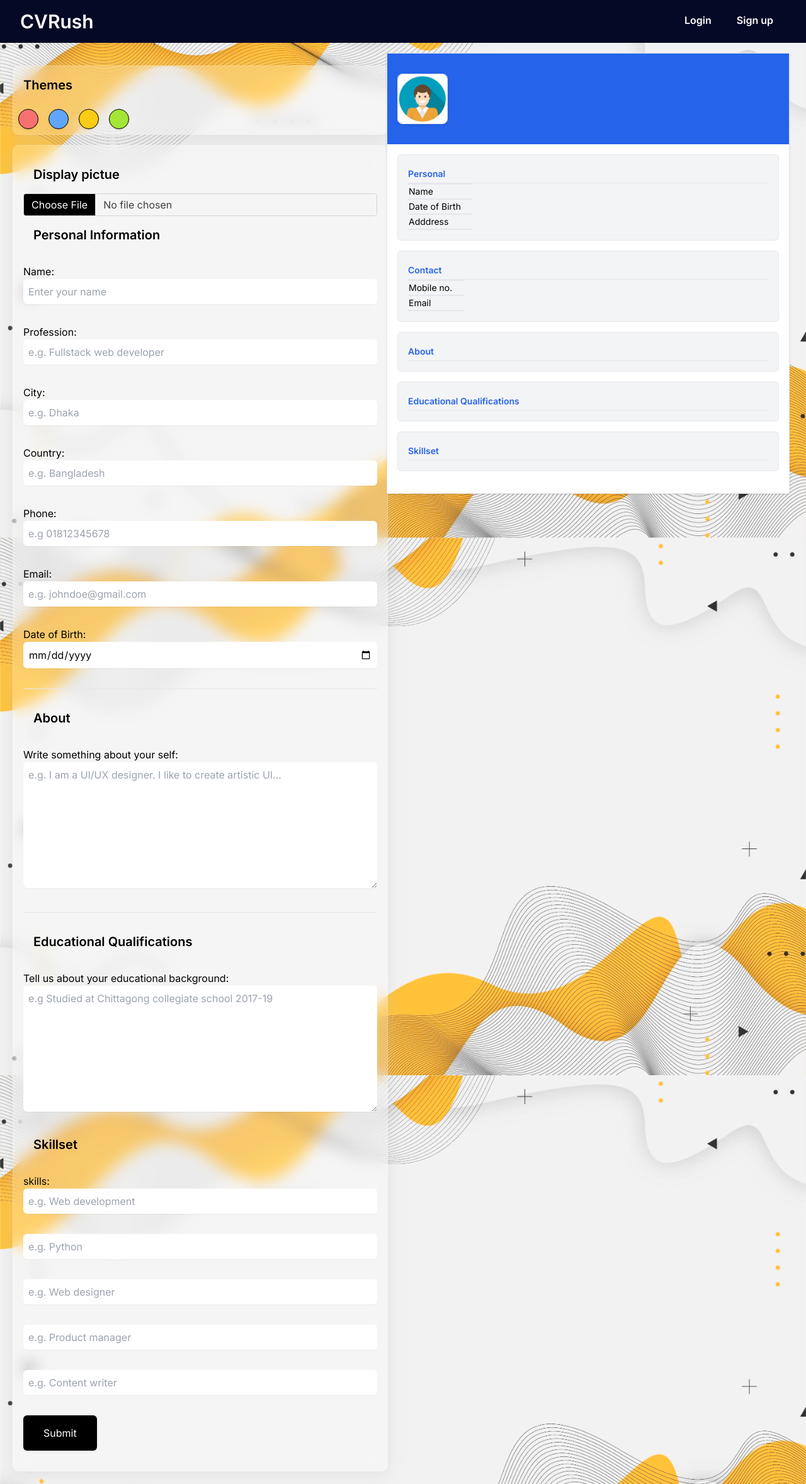
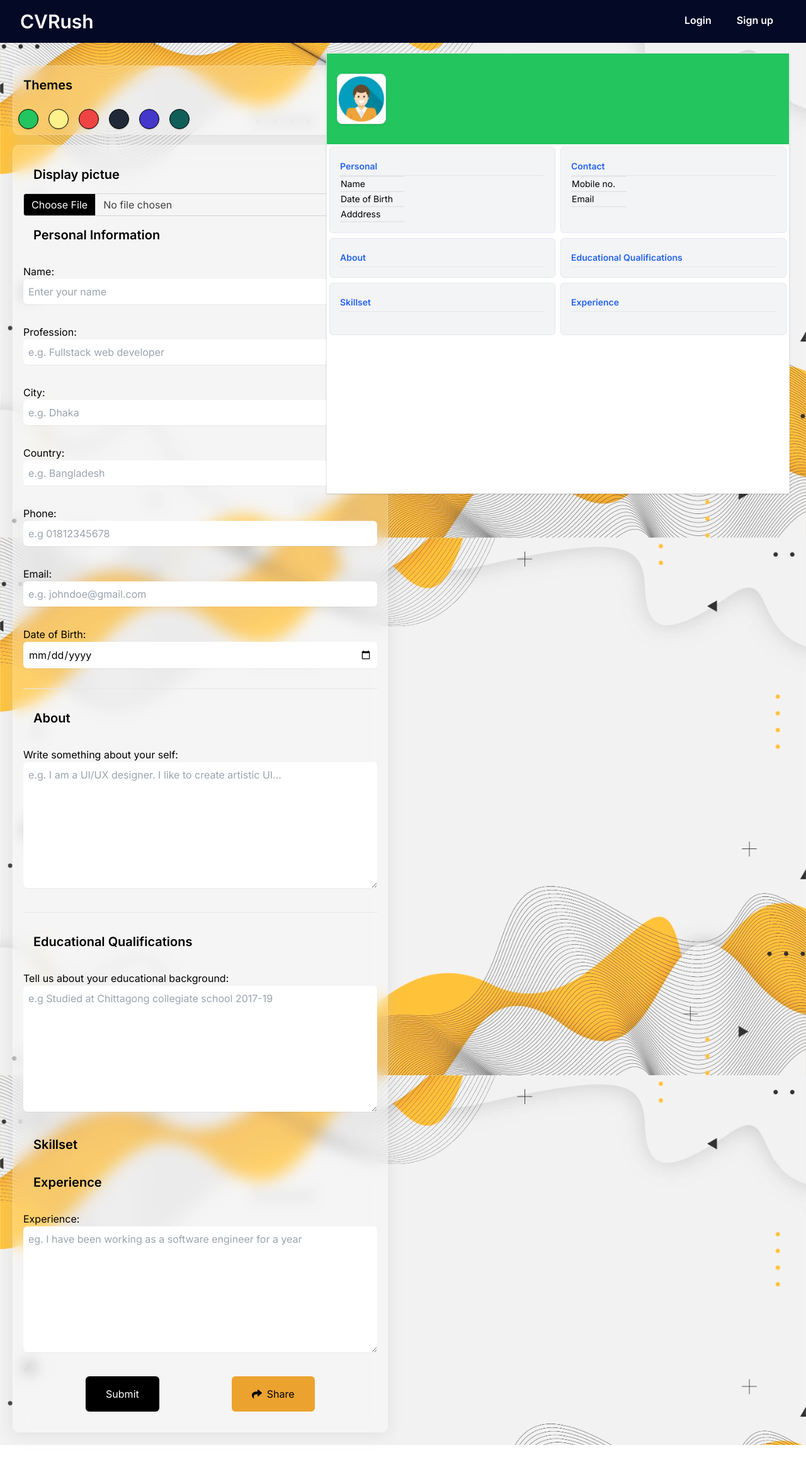
Before and after one commit to Khandakar227/coderush-hackathon, a Next.js app in the folder application/: page /cv-generator in a window 1280 px wide. Shown: the whole page at 63% size. After the commit the page ends 2294 px from the top, so only its background shows below. Built offline with nearby package versions, Linux system fonts and the light colour scheme; a web font is replaced by a local one.

Commit message:
Almost updated cv-generator

```diff
--- a/application/src/components/cv-generator/Input.tsx
+++ b/application/src/components/cv-generator/Input.tsx
@@ -1,10 +1,12 @@
+import React, { useEffect, useState } from "react";
+
 interface InputProps {
   label: string;
   name: string;
   placeholder: string;
   type: string;
-    element?: 'textarea'| string;
-    props?:any
+  element?: "textarea" | string;
+  props?: any;
 }
 
 const Input = ({
@@ -12,6 +14,7 @@ const Input = ({
   name,
   placeholder,
   type,
+  defaultValue,
   element,
   props,
 }: {
@@ -19,10 +22,12 @@ const Input = ({
   name: string;
   placeholder: string;
   type: string;
-  element?: 'textarea'| string;
-  props?:any
+  defaultValue?: string;
+  element?: "textarea" | string;
+  props?: any;
 }) => {
-    if (element == 'textarea')
+
+  if (element == "textarea")
     return (
       <div className="py-4">
         {label ? <label> {label}: </label> : ""}
@@ -30,10 +35,11 @@ const Input = ({
           name={name}
           placeholder={placeholder}
           className="rounded-md p-2 shadow-sm w-full outline-none min-h-[200px]"
+          defaultValue={defaultValue}
           {...props}
         ></textarea>
       </div>
-    )
+    );
   return (
     <div className="py-4">
       {label ? <label> {label}: </label> : ""}
@@ -42,6 +48,8 @@ const Input = ({
         placeholder={placeholder}
         type={type}
         className="rounded-md p-2 shadow-sm w-full"
+        defaultValue={defaultValue}
+        // onChange={changeHandler}
         {...props}
       />
     </div>
--- /dev/null
+++ b/application/src/components/cv-generator/ShareButton.tsx
@@ -0,0 +1,11 @@
+import {FaShare} from "react-icons/fa";
+function ShareButton() {
+  return (
+    <button className="bg-[#eca22f] text-black py-4 px-8 flex gap-2 items-center justify-center rounded-md" type="button">
+        <FaShare/>
+        <span>Share</span>
+    </button>
+  )
+}
+
+export default ShareButton
--- /dev/null
+++ b/application/src/components/cv-generator/template/template1.tsx
@@ -0,0 +1,106 @@
+import { ClientDataProps } from "@/utils/types";
+
+function Template1({
+  clientData,
+  displayPhoto,
+  theme,
+}: {
+  clientData: ClientDataProps;
+  theme: {color:string, bg: string};
+  displayPhoto: string;
+}) {
+
+  return (
+    <div className="bg-white text-sm w-full h-full border shadow overflow-auto">
+      <div className={`${theme.color} ${theme.bg} px-4 py-8 flex gap-4 justify-start items-center`}>
+        <img
+          src={displayPhoto || "/assets/dp_temp.png"}
+          alt={clientData?.username[0] || "User name"}
+          className="h-20 rounded-lg border shadow"
+        />
+        <div>
+          <p className="text-lg font-bold"> {clientData?.username[0]} </p>
+          <p> {clientData?.profession} </p>
+        </div>
+      </div>
+
+      <div className="grid grid-cols-2">
+        <div className="m-1 p-4 border rounded-md bg-gray-100">
+          <h4 className="text-blue-600 font-bold py-1"> Personal </h4>
+          <hr />
+          <table cellSpacing="5">
+            <tbody>
+              <tr className="py-4 border-y-2">
+                <td className="field"> Name </td>
+                <td className="field-value"> {clientData?.username[0]} </td>
+              </tr>
+
+              <tr className="py-4 border-y-2">
+                <td className="field"> Date of Birth </td>
+                <td className="field-value">{clientData?.date_of_birth[0]}</td>
+              </tr>
+
+              <tr className="py-4 border-y-2">
+                <td className="field"> Adddress </td>
+                <td className="field-value">
+                  {clientData?.city[0]} {clientData?.city.length ? "," : ""}
+                  {clientData?.country[0]}
+                </td>
+              </tr>
+            </tbody>
+          </table>
+        </div>
+
+        <div className="m-1 p-4 border rounded-md bg-gray-100">
+          <h4 className="text-sm text-blue-600 font-bold py-1"> Contact </h4>
+          <hr />
+          <table cellSpacing="5" className="text-sm">
+            <tbody>
+              <tr className="py-4 border-y-2">
+                <td className="field"> Mobile no. </td>
+                <td className="field-value"> {clientData?.phone[0]} </td>
+              </tr>
+
+              <tr className="py-4 border-y-2">
+                <td className="field"> Email </td>
+                <td className="field-value"> {clientData?.email[0]} </td>
+              </tr>
+            </tbody>
+          </table>
+        </div>
+
+        <div className="m-1 p-4 border rounded-md bg-gray-100">
+          <h4 className="text-sm text-blue-600 font-bold py-1"> About </h4>
+          <hr />
+          <p className="whitespace-pre-wrap">{clientData?.about[0]}</p>
+        </div>
+
+        <div className="m-1 p-4 border rounded-md bg-gray-100">
+          <h4 className="text-sm text-blue-600 font-bold py-1">
+            Educational Qualifications
+          </h4>
+          <hr />
+          <p className="whitespace-pre-wrap">{clientData?.education[0]}</p>
+        </div>
+
+        <div className="m-1 p-4 border rounded-md bg-gray-100">
+          <h4 className="text-sm text-blue-600 font-bold py-1"> Skillset </h4>
+          <hr />
+          {clientData?.skills.map((skill, i) => (
+            <p key={`${i}. ${skill}`} className="py-1">
+              {i + 1}. {skill}
+            </p>
+          ))}
+        </div>
+
+        <div className="m-1 p-4 border rounded-md bg-gray-100">
+            <h4 className="text-sm text-blue-600 font-bold py-1"> Experience </h4>
+            <hr/>
+            <p className="whitespace-pre-wrap"> {clientData?.experience ? clientData?.experience[0] : ""}</p>
+        </div>
+      </div>
+    </div>
+  );
+}
+
+export default Template1;
--- a/application/src/config/index.ts
+++ b/application/src/config/index.ts
@@ -1,4 +1,5 @@
 export const CVDataStorageName = 'cv-data'
+export const CVPhotoStorageName = 'cv-display-photo'
 
 const config = {
     email: '"Shakib" <cvrush@gmail.com>',
--- a/application/src/pages/cv-generator.tsx
+++ b/application/src/pages/cv-generator.tsx
@@ -1,34 +1,37 @@
-import React, { useState , useEffect} from "react";
+import React, { useState, useEffect } from "react";
 import Input from "@/components/cv-generator/Input";
-import { CVDataStorageName } from "@/config";
+import { CVDataStorageName, CVPhotoStorageName } from "@/config";
+import { ClientDataProps } from "@/utils/types";
+import Template1 from "@/components/cv-generator/template/template1";
+import ShareButton from "@/components/cv-generator/ShareButton";
 
-interface ClientDataProps {
-  about: string[];
-  city: string[];
-  country: string[];
-  date_of_birth: string[];
-  display_picture: string[];
-  education: string[];
-  email: string[];
-  phone: string[];
-  profession: string[];
-  skills: string[];
-  username: string[];
-  [key: string]: any;
-}
+const themeData = [
+  {color: "text-white", bg: "bg-green-500"},
+  {color: "text-black", bg: "bg-yellow-200"},
+  {color: "text-white", bg: "bg-red-500"},
+  {color: "text-white", bg: "bg-gray-800"},
+  {color: "text-white", bg: "bg-indigo-700"},
+  {color: "text-white", bg: "bg-teal-800"},
+];
 
 function CVgenerator() {
   const [clientData, setClientData] = useState<ClientDataProps>();
+  const [DisplayPhoto, setDisplayPhoto] = useState("");
+  const [theme, setTheme] = useState(themeData[0]);
 
   useEffect(() => {
-    const data  = localStorage.getItem(CVDataStorageName);
+    const data = localStorage.getItem(CVDataStorageName);
+    const dpData = localStorage.getItem(CVPhotoStorageName);
+    // console.log(dpData);
     try {
       const parsedData = JSON.parse(data as string);
+      const parsedImgData = JSON.parse(dpData as string);
       setClientData(parsedData);
+      setDisplayPhoto(parsedImgData);
     } catch (error) {
       console.log("Error occured", error);
     }
-  },[])
+  }, []);
 
   const handleFormSubmit = (e: React.FormEvent<HTMLFormElement>) => {
     e.preventDefault();
@@ -50,16 +53,36 @@ function CVgenerator() {
 
     setClientData(data);
   };
+
+  const onUploadPhoto = (e: React.ChangeEvent<HTMLInputElement>) => {
+    const file = e.target.files?.[0];
+    if (file) {
+      const reader = new FileReader();
+
+      reader.onloadend = () => {
+        const imgData = reader.result as string;
+        setDisplayPhoto(imgData);
+        localStorage.setItem(CVPhotoStorageName, JSON.stringify(imgData));
+      };
+
+      reader.readAsDataURL(file);
+    }
+  };
+
+  const changeTheme = (i:number) => {
+    setTheme(themeData[i]);changeTheme
+  }
   return (
     <div className="p-4 min-custom-h lg:flex justify-between items-center">
       <div className="p-1">
         <div className="glass-morph my-4">
           <h2 className="text-xl p-4 font-bold"> Themes </h2>
           <div className="flex gap-4 p-2">
-            <button className="w-8 h-8 bg-red-400 rounded-2xl border shadow border-black"></button>
-            <button className="w-8 h-8 bg-blue-400 rounded-2xl border shadow border-black"></button>
-            <button className="w-8 h-8 bg-yellow-400 rounded-2xl border shadow border-black"></button>
-            <button className="w-8 h-8 bg-lime-400 rounded-2xl border shadow border-black"></button>
+            {
+              themeData.map((_theme, i) => (
+                <button key={_theme.bg} onClick={() =>changeTheme(i)} className={`w-8 h-8 ${_theme.bg} rounded-2xl border shadow border-black`}></button>
+              ))
+            }
           </div>
         </div>
 
@@ -70,49 +93,57 @@ function CVgenerator() {
             id="display_picture"
             type="file"
             name="display_picture"
+            accept="image/*"
+            onChange={onUploadPhoto}
           />
           <h3 className="text-xl p-4 font-bold"> Personal Information </h3>
           <Input
             label="Name"
             name="username"
             type="text"
-
+            defaultValue={clientData?.username[0]}
             placeholder="Enter your name"
           />
           <Input
             label="Profession"
             name="profession"
             type="text"
+            defaultValue={clientData?.profession[0]}
             placeholder="e.g. Fullstack web developer"
           />
           <Input
             label="City"
             name="city"
             type="text"
+            defaultValue={clientData?.city[0]}
             placeholder="e.g. Dhaka"
           />
           <Input
             label="Country"
             name="country"
             type="text"
+            defaultValue={clientData?.country[0]}
             placeholder="e.g. Bangladesh"
           />
           <Input
             label="Phone"
             name="phone"
             type="number"
+            defaultValue={clientData?.phone[0]}
             placeholder="e.g 01812345678"
           />
           <Input
             label="Email"
             name="email"
             type="email"
+            defaultValue={clientData?.email[0]}
             placeholder="e.g. johndoe@gmail.com"
           />
           <Input
             label="Date of Birth"
             name="date_of_birth"
             type="date"
+            defaultValue={clientData?.date_of_birth[0]}
             placeholder="e.g. 27 December 2002"
           />
           <hr className="my-4" />
@@ -122,6 +153,7 @@ function CVgenerator() {
             label="Write something about your self"
             name="about"
             type="text"
+            defaultValue={clientData?.about[0]}
             placeholder="e.g. I am a UI/UX designer. I like to create artistic UI..."
           />
 
@@ -132,130 +164,46 @@ function CVgenerator() {
             label="Tell us about your educational background"
             name="education"
             type="text"
+            defaultValue={clientData?.education[0]}
             placeholder="e.g Studied at Chittagong collegiate school 2017-19"
           />
 
           <h3 className="text-xl p-4 font-bold"> Skillset </h3>
+          { clientData?.skills.map((skill, i) => (
               <Input
                 label="skills"
                 name="skills"
                 type="text"
+                key={`${i}. ${skill} input`}
+                defaultValue={skill}
                 placeholder="e.g. Web development"
               />
-          <Input label="" name="skills" type="text" placeholder="e.g. Python" />
+          )) }
+
+          <h3 className="text-xl p-4 font-bold"> Experience </h3>
           <Input
-            label=""
-            name="skills"
+            element="textarea"
+            label="Experience"
+            name="experience"
             type="text"
-            placeholder="e.g. Web designer"
+            defaultValue={clientData?.experience ? clientData?.experience[0] : ""}
+            placeholder="eg. I have been working as a software engineer for a year"
           />
-          <Input
-            label=""
-            name="skills"
-            type="text"
-            placeholder="e.g. Product manager"
-          />
-          <Input
-            label=""
-            name="skills"
-            type="text"
-            placeholder="e.g. Content writer"
-          />
+
+          <div className="flex gap-4 justify-evenly items-center">
             <button
               className="my-4 py-4 px-8 shadow rounded-md bg-black text-white"
               type="submit"
             >
               Submit
             </button>
+            <ShareButton/>
+          </div>
         </form>
       </div>
-      <div className="lg:fixed top-[68px] custom-h md:max-w-2xl w-full md:right-[10px] p-4">
-        <div className="bg-white text-sm w-full h-full border shadow overflow-auto">
-          <div className="bg-blue-600 text-white px-4 py-8 flex gap-4 justify-start items-center">
-            <img
-              src="/assets/dp_temp.png"
-              alt="khandakar"
-              className="w-20 h-20 rounded-lg border shadow"
-            />
-            <div>
-              <p className="text-lg font-bold"> {clientData?.username} </p>
-              <p> {clientData?.profession} </p>
-            </div>
-          </div>
-          <div className="m-4 p-4 border rounded-md bg-gray-100">
-            <h4 className="text-blue-600 font-bold py-1"> Personal </h4>
-            <hr />
-            <table cellSpacing="5">
-              <tbody>
-                <tr className="py-4 border-y-2">
-                  <td className="field"> Name </td>
-                  <td className="field-value"> {clientData?.username[0]} </td>
-                </tr>
 
-                <tr className="py-4 border-y-2">
-                  <td className="field"> Date of Birth </td>
-                  <td className="field-value">
-                    {" "}
-                    {clientData?.date_of_birth[0]}{" "}
-                  </td>
-                </tr>
-
-                <tr className="py-4 border-y-2">
-                  <td className="field"> Adddress </td>
-                  <td className="field-value">
-                    {" "}
-                    {clientData?.city[0]} {clientData?.city.length ? "," : ""}{" "}
-                    {clientData?.country[0]}{" "}
-                  </td>
-                </tr>
-              </tbody>
-            </table>
-          </div>
-
-          <div className="m-4 p-4 border rounded-md bg-gray-100">
-            <h4 className="text-sm text-blue-600 font-bold py-1"> Contact </h4>
-            <hr />
-            <table cellSpacing="5" className="text-sm">
-              <tbody>
-                <tr className="py-4 border-y-2">
-                  <td className="field"> Mobile no. </td>
-                  <td className="field-value"> {clientData?.phone[0]} </td>
-                </tr>
-
-                <tr className="py-4 border-y-2">
-                  <td className="field"> Email </td>
-                  <td className="field-value"> {clientData?.email[0]} </td>
-                </tr>
-              </tbody>
-            </table>
-          </div>
-
-          <div className="m-4 p-4 border rounded-md bg-gray-100">
-            <h4 className="text-sm text-blue-600 font-bold py-1"> About </h4>
-            <hr />
-            <p className="whitespace-pre-wrap">{clientData?.about[0]}</p>
-          </div>
-
-          <div className="m-4 p-4 border rounded-md bg-gray-100">
-            <h4 className="text-sm text-blue-600 font-bold py-1">
-              {" "}
-              Educational Qualifications{" "}
-            </h4>
-            <hr />
-            <p className="whitespace-pre-wrap">{clientData?.education[0]}</p>
-          </div>
-
-          <div className="m-4 p-4 border rounded-md bg-gray-100">
-            <h4 className="text-sm text-blue-600 font-bold py-1"> Skillset </h4>
-            <hr />
-            {clientData?.skills.map((skill, i) => (
-              <p key={`${i}. ${skill}`} className="py-1">
-                {" "}
-                {i + 1}.{skill}
-              </p>
-            ))}
-          </div>
-        </div>
+      <div className="lg:fixed top-[68px] custom-h md:max-w-3xl w-full md:right-[10px] p-4">
+        <Template1 clientData={clientData as ClientDataProps} displayPhoto={DisplayPhoto} theme={theme}/>
       </div>
     </div>
   );
--- a/application/src/utils/types.ts
+++ b/application/src/utils/types.ts
@@ -8,3 +8,19 @@ export type UserInfo = User & {
   username: string;
   verified: boolean;
 }
+
+export interface ClientDataProps {
+  about: string[];
+  city: string[];
+  country: string[];
+  date_of_birth: string[];
+  display_picture: string[];
+  education: string[];
+  email: string[];
+  phone: string[];
+  profession: string[];
+  skills: string[];
+  username: string[];
+  experience: string[];
+  [key: string]: any;
+}
```
Lines whose indentation alone changed are shown as unchanged.
